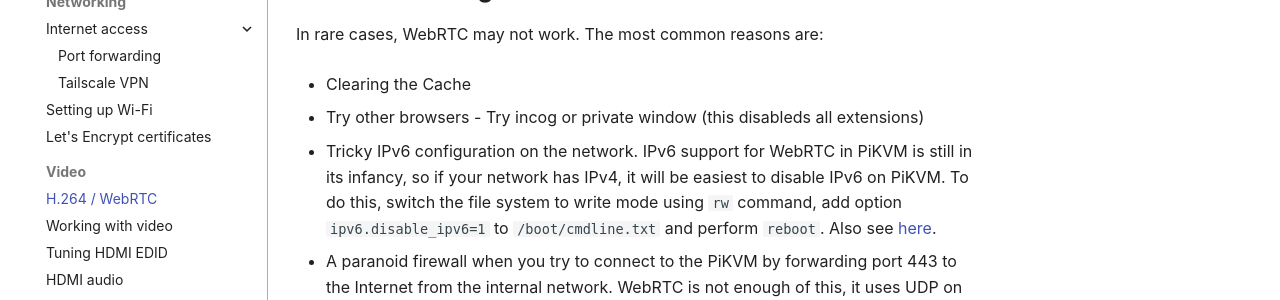
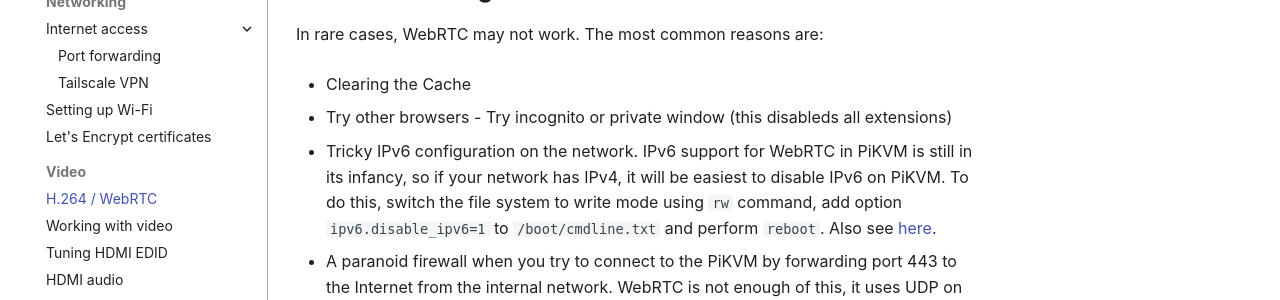
Before and after one commit to pikvm/pikvm, an MkDocs documentation site: the page built from docs/webrtc.md, in a window 1280 px wide and 900 px high, scrolled down 1511 px. Shown: the part 189-489 px from the top of the window. Built offline with MkDocs 1.6.1 and Material for MkDocs 9.7.7, drawn with Linux system fonts in a browser that asks for light colours; some web fonts are replaced; comment, search, counter and statistics services are not loaded.

Commit message:
Update webrtc.md
Fixed the wording

```diff
--- a/docs/webrtc.md
+++ b/docs/webrtc.md
@@ -68,7 +68,7 @@
 
 * Clearing the Cache
 
-* Try other browsers - Try incog or private window (this disableds all extensions)
+* Try other browsers - Try incognito or private window (this disableds all extensions)
 
 * Tricky IPv6 configuration on the network. IPv6 support for WebRTC in PiKVM is still in its infancy, so if your network has IPv4, it will be easiest to disable IPv6 on PiKVM. To do this, switch the file system to write mode using `rw` command, add option `ipv6.disable_ipv6=1` to `/boot/cmdline.txt` and perform `reboot`. Also see [here](https://wiki.archlinux.org/title/IPv6#Disable_IPv6).
 
```
